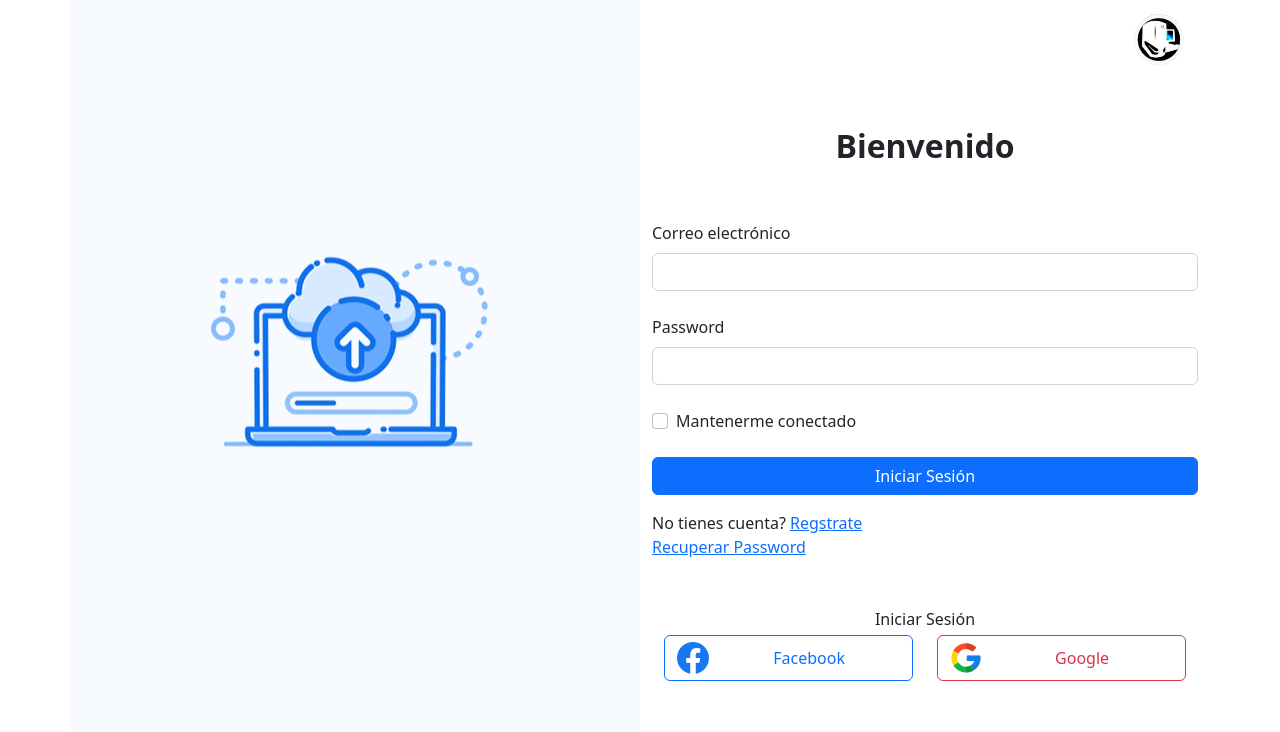
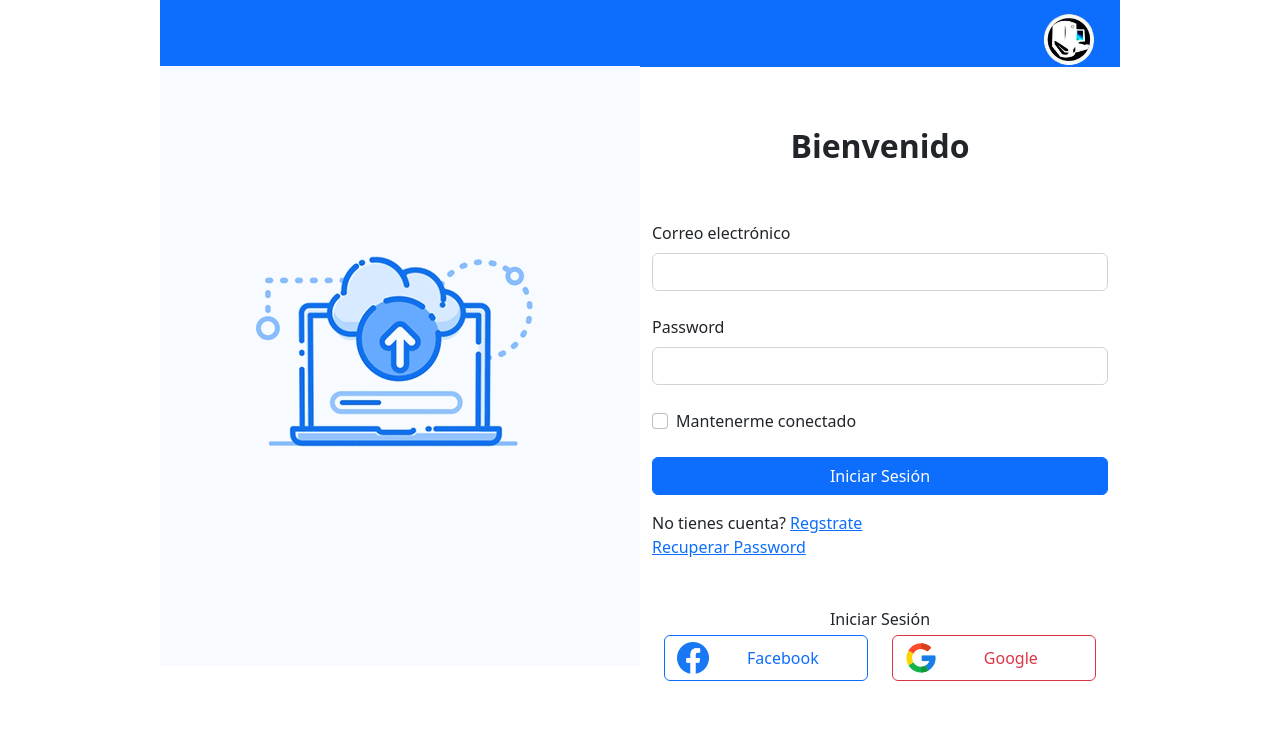
Before and after one commit to Fraloox/mesaWeb, a PHP site: page / in a window 1280 px wide. Shown: the top 732 px of the page. Run offline with PHP 8.4, Linux system fonts and the light colour scheme.

Commit message:
Posible solución a problema con el tamaño del gif
le di un height a la row principal así queda una línea azul de manera estética en el borde superior de la página

```diff
--- a/css/style.css
+++ b/css/style.css
@@ -1,8 +1,14 @@
 body{
-    background: #ebf4fd;
+    background: #3285EA;
+
+
 }
 
 .bg{
     background-image: url(../imagenes/Animacion.gif);
     background-position: center center;
+    background-repeat: no-repeat;
 }
+#row-principal{
+    height: 67px;
+}
--- a/index.html
+++ b/index.html
@@ -15,13 +15,13 @@
   </head>
   <body>
 
-    <div class="container">
-        <div class="row">
+    <div class="container w-75 bg-primary">
+        <div class="row" id="row-principal">
             <div class="col bg">
 
             </div>
             <div class="col">
-                <div class="text-end">
+                <div class="text-end" >
                     <img src="imagenes/Logo CPC solo.png" width="78" alt="">
                 </div>
 
```
